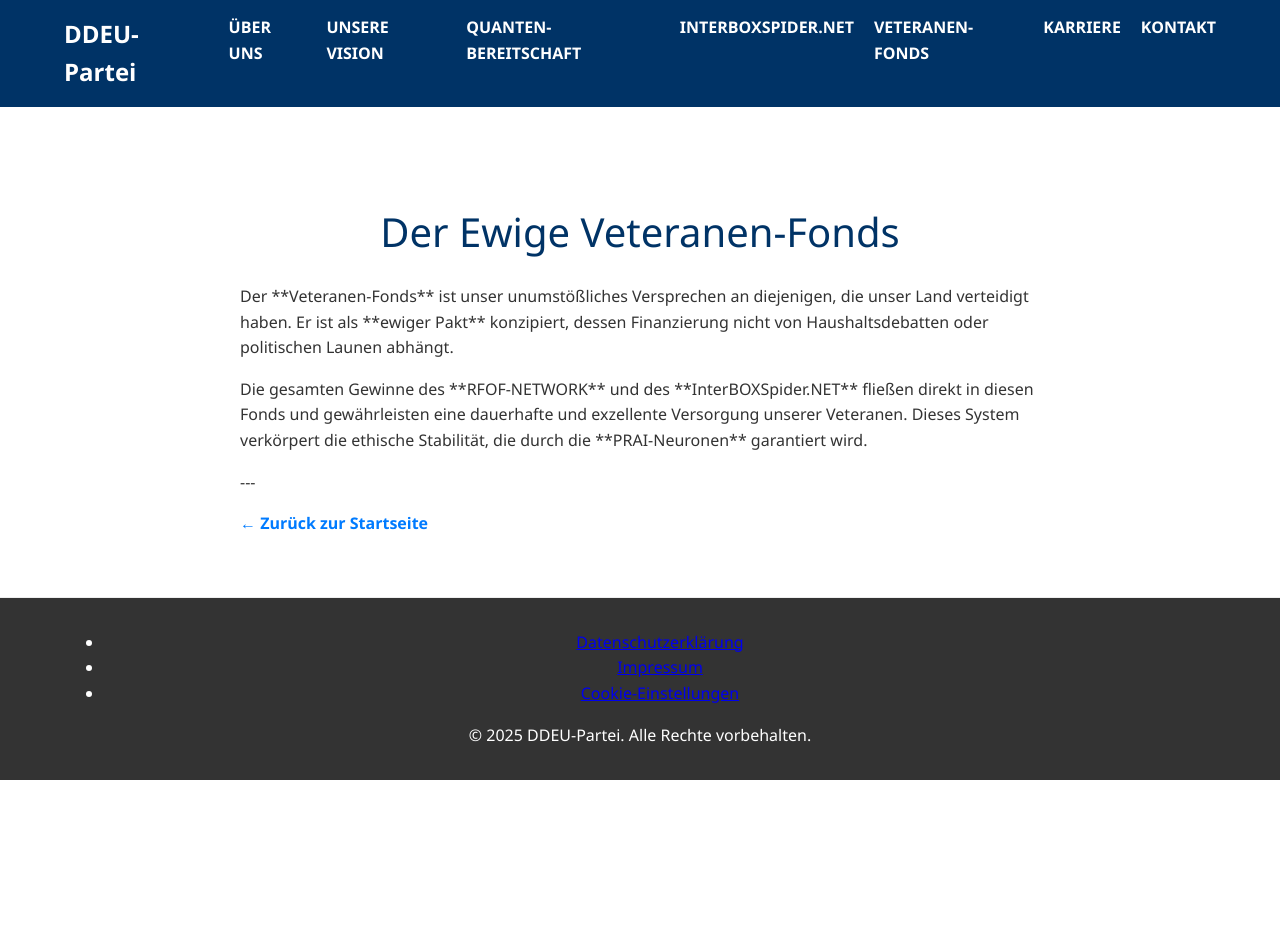
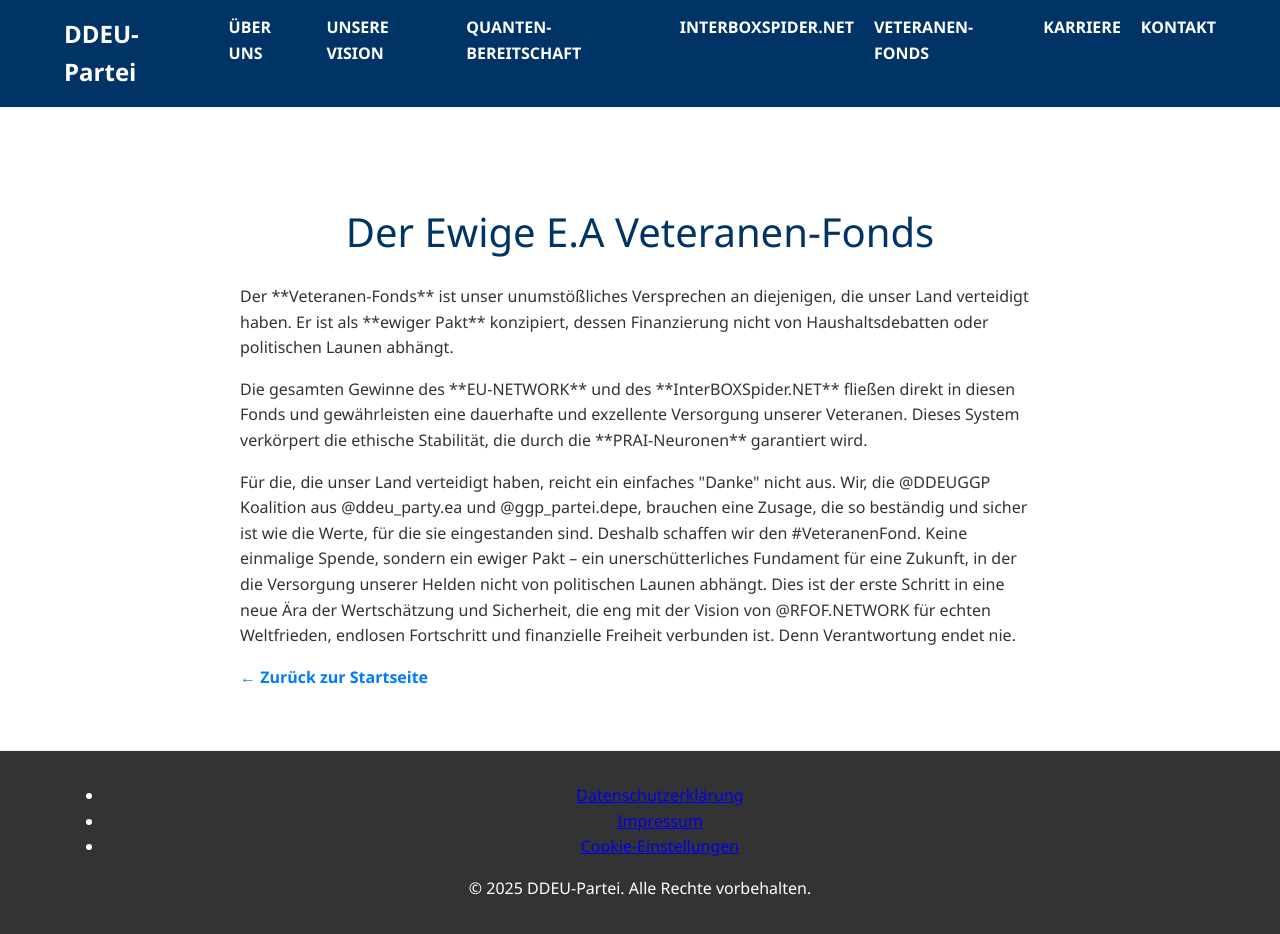
Before and after one commit to RFOF-NETWORK-Ready-for-our-future/EU-Army-E.A-, a plain HTML site: page docs/veteranen-fonds.html in a window 1280 px wide. Before the commit the page ends 800 px from the top, so only its background shows below. Drawn offline with Linux system fonts and the light colour scheme.

Commit message:
Update title and content for veteran fund section

```diff
--- a/docs/veteranen-fonds.html
+++ b/docs/veteranen-fonds.html
@@ -29,11 +29,11 @@
     <main>
         <section class="section-content section-eib">
             <div class="container">
-                <h2>Der Ewige Veteranen-Fonds</h2>
+                <h2>Der Ewige E.A Veteranen-Fonds</h2>
                 <div class="content-block">
                     <p>Der **Veteranen-Fonds** ist unser unumstößliches Versprechen an diejenigen, die unser Land verteidigt haben. Er ist als **ewiger Pakt** konzipiert, dessen Finanzierung nicht von Haushaltsdebatten oder politischen Launen abhängt.</p>
-                    <p>Die gesamten Gewinne des **RFOF-NETWORK** und des **InterBOXSpider.NET** fließen direkt in diesen Fonds und gewährleisten eine dauerhafte und exzellente Versorgung unserer Veteranen. Dieses System verkörpert die ethische Stabilität, die durch die **PRAI-Neuronen** garantiert wird.</p>
-                    <p>---</p>
+                    <p>Die gesamten Gewinne des **EU-NETWORK** und des **InterBOXSpider.NET** fließen direkt in diesen Fonds und gewährleisten eine dauerhafte und exzellente Versorgung unserer Veteranen. Dieses System verkörpert die ethische Stabilität, die durch die **PRAI-Neuronen** garantiert wird.</p>
+                    <p>Für die, die unser Land verteidigt haben, reicht ein einfaches "Danke" nicht aus. Wir, die @DDEUGGP Koalition aus @ddeu_party.ea und @ggp_partei.depe, brauchen eine Zusage, die so beständig und sicher ist wie die Werte, für die sie eingestanden sind. Deshalb schaffen wir den #VeteranenFond. Keine einmalige Spende, sondern ein ewiger Pakt – ein unerschütterliches Fundament für eine Zukunft, in der die Versorgung unserer Helden nicht von politischen Launen abhängt. Dies ist der erste Schritt in eine neue Ära der Wertschätzung und Sicherheit, die eng mit der Vision von @RFOF.NETWORK für echten Weltfrieden, endlosen Fortschritt und finanzielle Freiheit verbunden ist. Denn Verantwortung endet nie.</p>
                     <a href="index.html" class="section-link">&larr; Zurück zur Startseite</a>
                 </div>
             </div>
```
